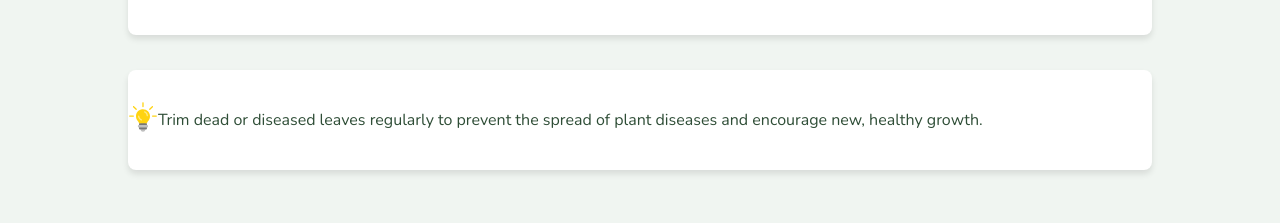
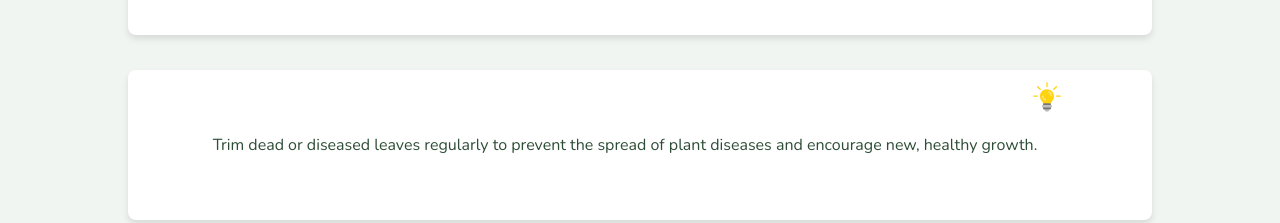
Before and after one commit to ana-nova/plant-pal, a Next.js app: page / in a window 1280 px wide. Shown: the part 349-572 px from the top of the page. Built offline with nearby package versions, Linux system fonts and the light colour scheme; no server answers; the database is empty; a web font is replaced by a local one.

Commit message:
add styling for the lightbulb

```diff
--- a/components/RandomCareTips.js
+++ b/components/RandomCareTips.js
@@ -27,10 +27,10 @@ export default function RandomCareTips() {
 
   return (
     <TipContainer>
+      {randomTip}
       <IconContainer>
         <LightbulbIcon />
       </IconContainer>
-      {randomTip}
     </TipContainer>
   );
 }
@@ -40,11 +40,11 @@ const TipContainer = styled.section`
   position: absolute;
   text-align: center;
   align-items: center;
-  width: 100%;
-  height: 100%;
+  padding: 10px;
 `;
 
 const IconContainer = styled.div`
   position: relative;
-  top: -0px;
+  top: -45px;
+  left: -5px;
 `;
--- a/pages/index.js
+++ b/pages/index.js
@@ -125,7 +125,7 @@ const Weathercard = styled.article`
 const Caretipcard = styled.article`
   margin-top: 35px;
   width: 80%;
-  height: 100px;
+  height: 150px;
   padding: 10px;
   display: flex;
   flex-direction: row;
```
